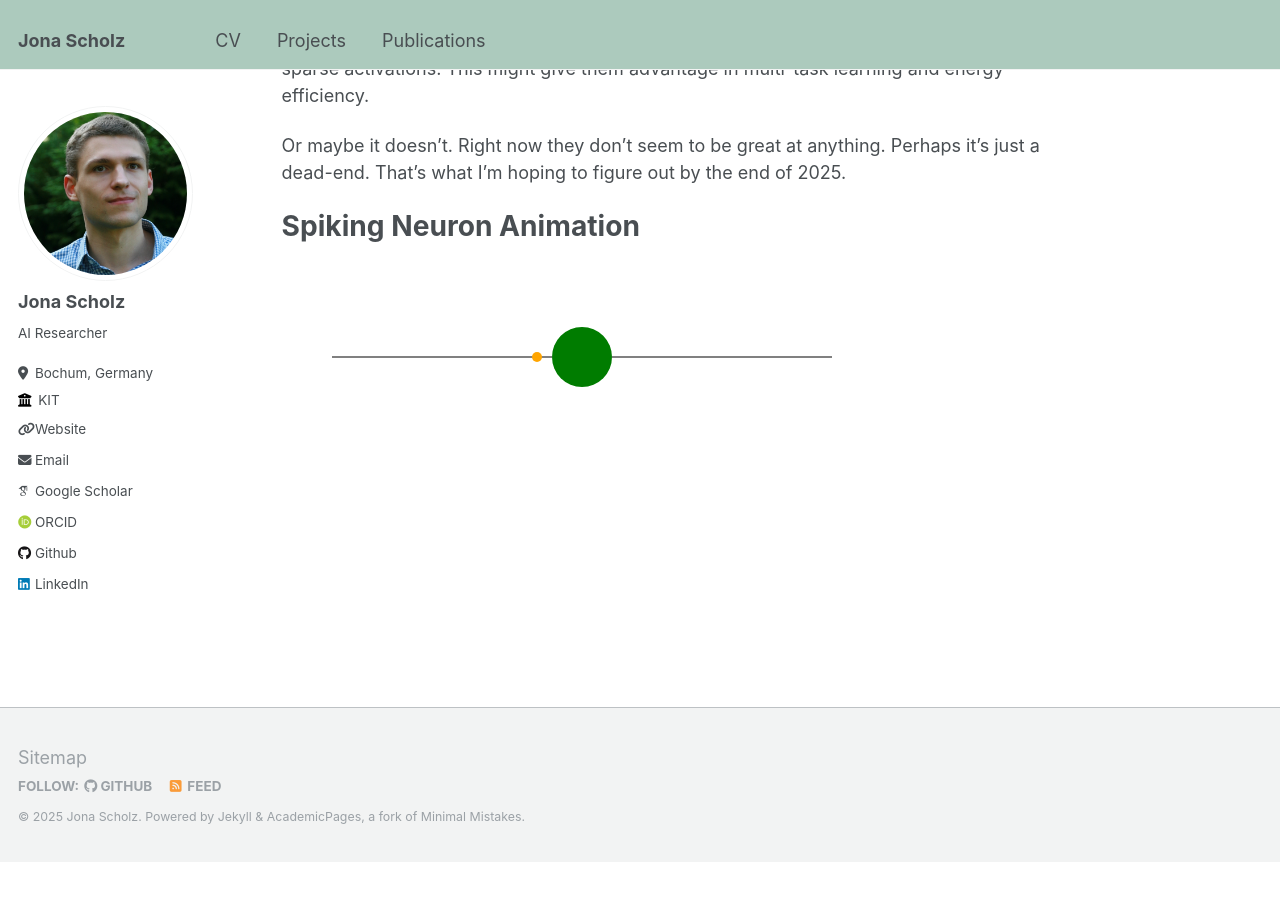
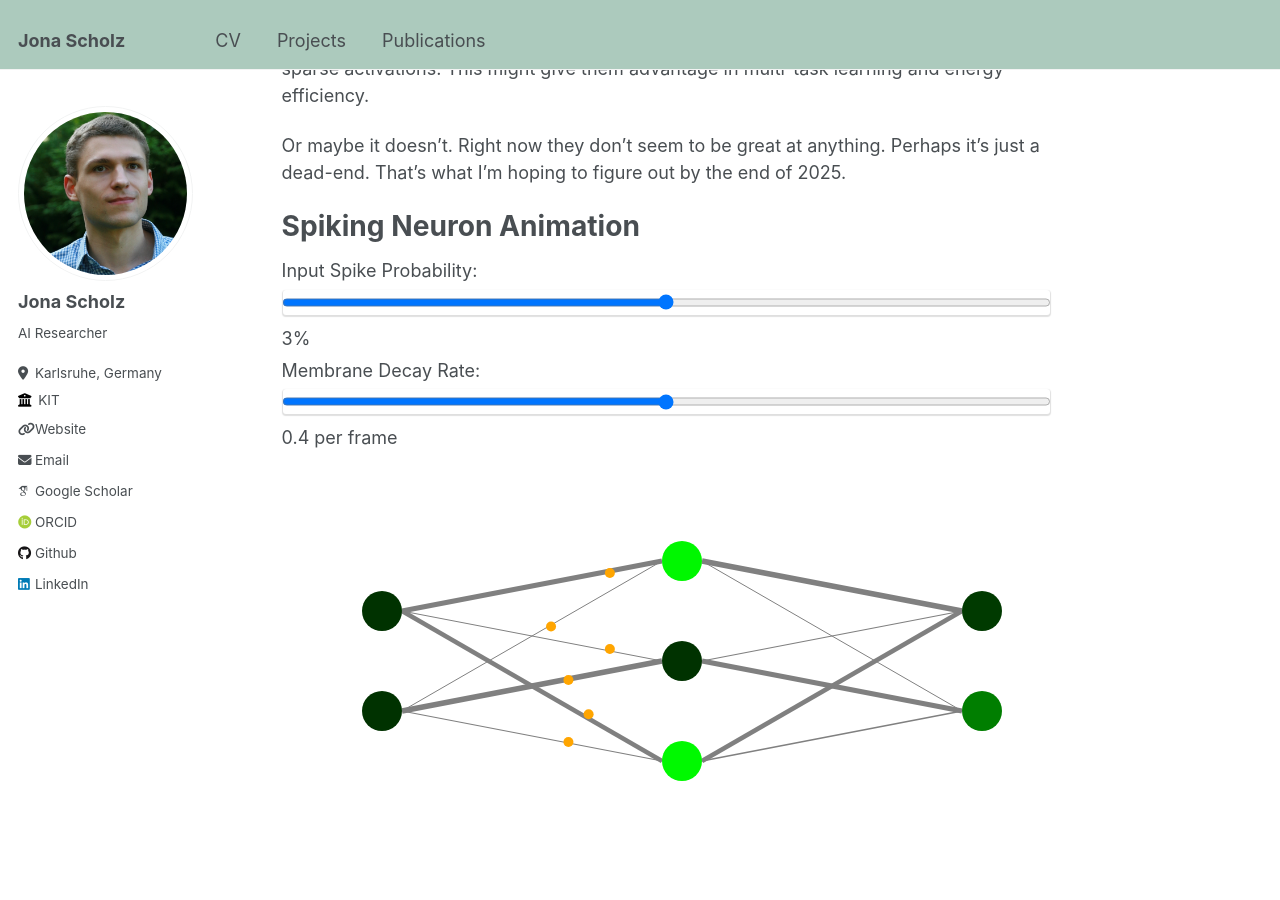
Before and after one commit to jonascholz/jonascholz.github.io, a Jekyll site: the page built from _pages/about.md, in a window 1280 px wide and 900 px high, scrolled down 801 px. Built offline with Jekyll 4.4.1, drawn with Linux system fonts in a browser that asks for light colours; some web fonts are replaced; before the commit the page ends 1664 px from its top, so only the background shows below that; some of the changed lines change nothing that is shown.

Commit message:
snn animation update

```diff
--- a/_config.yml
+++ b/_config.yml
@@ -25,7 +25,7 @@ author:
   name: "Jona Scholz"
   pronouns: # example: "she/her"
   bio: "AI Researcher"
-  location: "Bochum, Germany"
+  location: "Karlsruhe, Germany"
   employer: "KIT"
   uri: "https://www.itiv.kit.edu/21_10571.php"
   email: "jona.m.scholz@gmail.com"
--- a/_pages/about.md
+++ b/_pages/about.md
@@ -32,7 +32,19 @@ Or maybe it doesn't. Right now they don't seem to be great at anything. Perhaps
 
 Spiking Neuron Animation
 ======
-<canvas id="neuronCanvas" width="600" height="200"></canvas>
+<div style="margin-bottom: 10px;">
+  <div style="margin-bottom: 5px;">
+    <label for="spikeProbability">Input Spike Probability: </label>
+    <input type="range" id="spikeProbability" min="1" max="5" value="3" step="1">
+    <span id="probabilityValue">3</span>%
+  </div>
+  <div style="margin-bottom: 5px;">
+    <label for="decayRate">Membrane Decay Rate: </label>
+    <input type="range" id="decayRate" min="2" max="6" value="4" step="1">
+    <span id="decayValue">0.4</span> per frame
+  </div>
+</div>
+<canvas id="neuronCanvas" width="800" height="400"></canvas>
 
 <script>
   document.addEventListener('DOMContentLoaded', function() {
--- a/assets/js/neuron-animation.js
+++ b/assets/js/neuron-animation.js
@@ -1,64 +1,88 @@
 document.addEventListener('DOMContentLoaded', function() {
     const canvas = document.getElementById('neuronCanvas');
     const ctx = canvas.getContext('2d');
+    const probabilitySlider = document.getElementById('spikeProbability');
+    const probabilityValue = document.getElementById('probabilityValue');
+    const decaySlider = document.getElementById('decayRate');
+    const decayValue = document.getElementById('decayValue');
+
+    // Network layout
+    const inputLayer = [
+        { x: 100, y: 150 },
+        { x: 100, y: 250 }
+    ];
+    const hiddenLayer = [
+        { x: 400, y: 100 },
+        { x: 400, y: 200 },
+        { x: 400, y: 300 }
+    ];
+    const outputLayer = [
+        { x: 700, y: 150 },
+        { x: 700, y: 250 }
+    ];
+
+    // Connection weights (randomly initialized between 0.3 and 2.5)
+    const weights = {
+        inputToHidden: [
+            [2.0, 0.4, 1.8],  // Input 1 to Hidden 1,2,3
+            [0.3, 2.2, 0.5]   // Input 2 to Hidden 1,2,3
+        ],
+        hiddenToOutput: [
+            [2.3, 0.4],  // Hidden 1 to Output 1,2
+            [0.5, 2.1],  // Hidden 2 to Output 1,2
+            [1.9, 0.6]   // Hidden 3 to Output 1,2
+        ]
+    };
 
     // Neuron properties
-    let membranePotential = 0;
-    const threshold = 100;
+    const neuronRadius = 20;
+    const threshold = 300;
     const resetPotential = 0;
-    const decayRate = 0.5; // Potential decay per frame
-    const potentialRise = 35; // Potential increase per spike
+    let decayRate = 0.4;
+    const potentialRise = 50;
+    const spikeSpeed = 7;
+    const spikeRadius = 5;
+    const updateInterval = 50; // ms between potential updates
 
-    // Neuron position and size
-    const neuronX = canvas.width / 2;
-    const neuronY = canvas.height / 2;
-    const neuronRadius = 30;
+    // Network state
+    const neurons = {
+        input: [
+            { potential: 0, spikes: [] },
+            { potential: 0, spikes: [] }
+        ],
+        hidden: [
+            { potential: 0, spikes: [] },
+            { potential: 0, spikes: [] },
+            { potential: 0, spikes: [] }
+        ],
+        output: [
+            { potential: 0, spikes: [] },
+            { potential: 0, spikes: [] }
+        ]
+    };
 
-    // Input connection
-    const inputStartX = 50;
-    const inputStartY = neuronY;
-    const inputEndX = neuronX - neuronRadius;
-    const inputEndY = neuronY;
+    function drawNeuron(x, y, potential, isThreshold) {
+        ctx.beginPath();
+        ctx.arc(x, y, neuronRadius, 0, Math.PI * 2);
 
-    // Output connection
-    const outputStartX = neuronX + neuronRadius;
-    const outputStartY = neuronY;
-    const outputEndX = canvas.width - 50;
-    const outputEndY = neuronY;
-
-    let incomingSpikes = []; // { x, y, active }
-    let outgoingSpike = null; // { x, y, active }
-    const spikeSpeed = 5;
-    const spikeRadius = 5;
-
-    function drawNeuron() {
-      // Draw neuron body with color based on membrane potential
-      ctx.beginPath();
-      ctx.arc(neuronX, neuronY, neuronRadius, 0, Math.PI * 2);
-
-      // Calculate color intensity based on membrane potential
-      const intensity = Math.min(255, Math.max(0, (membranePotential / threshold) * 255));
-      ctx.fillStyle = `rgb(0, ${intensity}, 0)`; // Green color
+        const intensity = Math.min(255, Math.max(0, (potential / threshold) * 255));
+        ctx.fillStyle = `rgb(0, ${50 + intensity}, 0)`;
         ctx.fill();
 
-      // Only draw outline if threshold is surpassed
-      if (membranePotential >= threshold) {
+        if (isThreshold) {
             ctx.strokeStyle = 'yellow';
             ctx.lineWidth = 2;
             ctx.stroke();
         }
+    }
 
-      // Draw connections
-      ctx.lineWidth = 2;
+    function drawConnection(startX, startY, endX, endY, weight) {
+        const lineWidth = Math.max(1, Math.min(6, weight * 2.5));
+        ctx.lineWidth = lineWidth;
         ctx.strokeStyle = 'grey';
         ctx.beginPath();
-      ctx.moveTo(inputStartX, inputStartY);
-      ctx.lineTo(inputEndX, inputEndY);
-      ctx.stroke();
-
-      ctx.beginPath();
-      ctx.moveTo(outputStartX, outputStartY);
-      ctx.lineTo(outputEndX, outputEndY);
+        ctx.moveTo(startX + neuronRadius, startY);
+        ctx.lineTo(endX - neuronRadius, endY);
         ctx.stroke();
     }
 
@@ -71,74 +95,159 @@ document.addEventListener('DOMContentLoaded', function() {
         }
     }
 
-    function updateIncomingSpikes() {
-      for (let i = incomingSpikes.length - 1; i >= 0; i--) {
-        let spike = incomingSpikes[i];
-        if (spike.active) {
-          spike.x += spikeSpeed;
-          if (spike.x >= inputEndX - spikeRadius) { // Spike reaches neuron
-            membranePotential += potentialRise;
-            spike.active = false; // Deactivate spike
+    function updateSpikePosition(spike) {
+        if (!spike.active) return;
+
+        const dx = spike.targetX - spike.startX;
+        const dy = spike.targetY - spike.startY;
+        const distance = Math.sqrt(dx * dx + dy * dy);
+        const progress = spike.progress + (spikeSpeed / distance);
+
+        if (progress >= 1) {
+            spike.active = false;
+            if (spike.target) {
+                spike.target.potential += potentialRise * spike.weight;
             }
-        }
-      }
-      // Remove inactive spikes
-      incomingSpikes = incomingSpikes.filter(s => s.active || s.x < inputEndX - spikeRadius);
-    }
-
-    function updateOutgoingSpike() {
-      if (outgoingSpike && outgoingSpike.active) {
-        outgoingSpike.x += spikeSpeed;
-        if (outgoingSpike.x >= outputEndX) {
-          outgoingSpike.active = false; // Deactivate spike at end of axon
-        }
+        } else {
+            spike.x = spike.startX + dx * progress;
+            spike.y = spike.startY + dy * progress;
+            spike.progress = progress;
         }
     }
 
-    function updatePotential() {
-      // Decay potential
-      if (membranePotential > resetPotential) {
-        membranePotential -= decayRate;
+    function updatePotential(neuron) {
+        if (neuron.potential > resetPotential) {
+            neuron.potential -= decayRate;
         }
-      if (membranePotential < resetPotential) {
-        membranePotential = resetPotential;
+        if (neuron.potential < resetPotential) {
+            neuron.potential = resetPotential;
         }
 
-      // Check for firing
-      if (membranePotential >= threshold) {
-        membranePotential = resetPotential; // Reset potential
-        // Create an outgoing spike
-        if (!outgoingSpike || !outgoingSpike.active) { // Fire only if no active outgoing spike
-             outgoingSpike = { x: outputStartX + spikeRadius, y: outputStartY, active: true };
+        if (neuron.potential >= threshold) {
+            neuron.potential = resetPotential;
+            return true;
+        }
+        return false;
+    }
+
+    function generateSpike(neuron, startX, startY, targetX, targetY, target, weight) {
+        // Only check for recent spikes on this specific connection
+        const hasRecentSpike = neuron.spikes.some(s =>
+            s.active && s.progress < 0.1 &&
+            s.targetX === targetX && s.targetY === targetY
+        );
+
+        if (!hasRecentSpike) {
+            neuron.spikes.push({
+                x: startX,
+                y: startY,
+                startX: startX,
+                startY: startY,
+                targetX: targetX,
+                targetY: targetY,
+                target: target,
+                weight: weight,
+                progress: 0,
+                active: true
+            });
         }
     }
+
+    function tryGenerateInputSpikes() {
+        const probability = parseInt(probabilitySlider.value) / 100;
+
+        // Try to generate spikes for both inputs
+        neurons.input.forEach((input, i) => {
+            if (Math.random() < probability) {
+                const startX = inputLayer[i].x;
+                const startY = inputLayer[i].y;
+
+                // Generate spikes to all hidden neurons
+                hiddenLayer.forEach((hidden, j) => {
+                    // Only check if there's already a spike on this specific connection
+                    const hasRecentSpike = input.spikes.some(s =>
+                        s.active && s.progress < 0.1 &&
+                        s.targetX === hidden.x && s.targetY === hidden.y
+                    );
+
+                    if (!hasRecentSpike) {
+                        generateSpike(input, startX, startY, hidden.x, hidden.y,
+                            neurons.hidden[j], weights.inputToHidden[i][j]);
+                    }
+                });
+            }
+        });
+
+        setTimeout(tryGenerateInputSpikes, updateInterval);
     }
 
     function gameLoop() {
         ctx.clearRect(0, 0, canvas.width, canvas.height);
 
-      updatePotential();
-      updateIncomingSpikes();
-      updateOutgoingSpike();
+        // Draw connections
+        inputLayer.forEach((input, i) => {
+            hiddenLayer.forEach((hidden, j) => {
+                drawConnection(input.x, input.y, hidden.x, hidden.y, weights.inputToHidden[i][j]);
+            });
+        });
+        hiddenLayer.forEach((hidden, i) => {
+            outputLayer.forEach((output, j) => {
+                drawConnection(hidden.x, hidden.y, output.x, output.y, weights.hiddenToOutput[i][j]);
+            });
+        });
 
-      drawNeuron();
-      incomingSpikes.forEach(drawSpike);
-      drawSpike(outgoingSpike);
+        // Update and draw input neurons
+        neurons.input.forEach((neuron, i) => {
+            neuron.spikes.forEach(updateSpikePosition);
+            neuron.spikes = neuron.spikes.filter(s => s.active);
+            neuron.spikes.forEach(drawSpike);
+            drawNeuron(inputLayer[i].x, inputLayer[i].y, neuron.potential,
+                neuron.potential >= threshold);
+        });
+
+        // Update and draw hidden neurons
+        neurons.hidden.forEach((neuron, i) => {
+            neuron.spikes.forEach(updateSpikePosition);
+            neuron.spikes = neuron.spikes.filter(s => s.active);
+            neuron.spikes.forEach(drawSpike);
+            const fired = updatePotential(neuron);
+            if (fired) {
+                outputLayer.forEach((output, j) => {
+                    generateSpike(neuron, hiddenLayer[i].x, hiddenLayer[i].y,
+                        output.x, output.y, neurons.output[j], weights.hiddenToOutput[i][j]);
+                });
+            }
+            drawNeuron(hiddenLayer[i].x, hiddenLayer[i].y, neuron.potential,
+                neuron.potential >= threshold);
+        });
+
+        // Update and draw output neurons
+        neurons.output.forEach((neuron, i) => {
+            neuron.spikes.forEach(updateSpikePosition);
+            neuron.spikes = neuron.spikes.filter(s => s.active);
+            neuron.spikes.forEach(drawSpike);
+            updatePotential(neuron);
+            drawNeuron(outputLayer[i].x, outputLayer[i].y, neuron.potential,
+                neuron.potential >= threshold);
+        });
 
         requestAnimationFrame(gameLoop);
     }
 
-    // Generate random spikes
-    function generateRandomSpike() {
-      if (!incomingSpikes.length || incomingSpikes[incomingSpikes.length-1].x > inputStartX + 50) {
-        incomingSpikes.push({ x: inputStartX, y: inputStartY, active: true });
-      }
-      // Schedule next spike with random delay between 1 and 4 seconds
-      setTimeout(generateRandomSpike, Math.random() * 1000 + 300);
-    }
+    // Update probability display
+    probabilitySlider.addEventListener('input', function() {
+        probabilityValue.textContent = this.value;
+    });
 
-    // Start generating random spikes
-    generateRandomSpike();
+    // Update decay rate display and value
+    decaySlider.addEventListener('input', function() {
+        const value = parseInt(this.value) / 10;
+        decayValue.textContent = value.toFixed(1);
+        decayRate = value;
+    });
+
+    // Start generating spikes
+    tryGenerateInputSpikes();
 
     gameLoop();
 });
```
Lines whose indentation alone changed are shown as unchanged.
